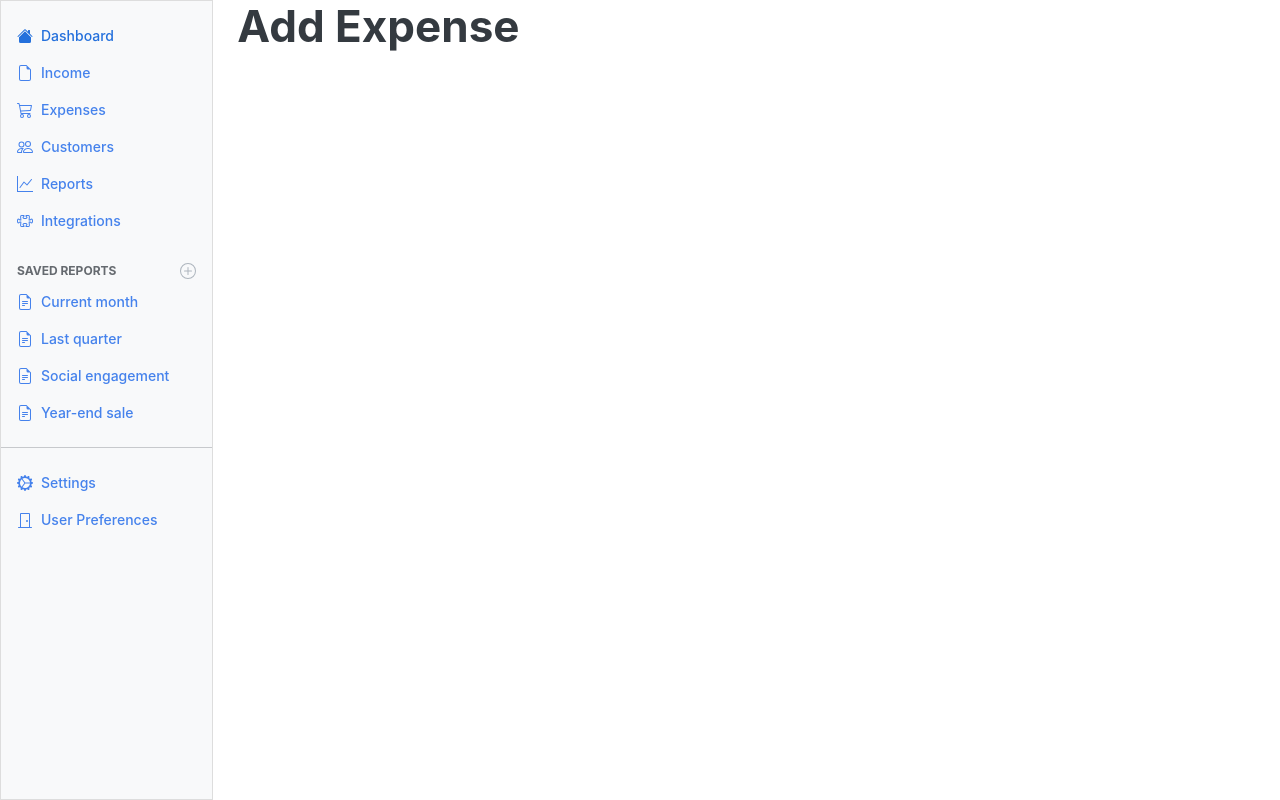
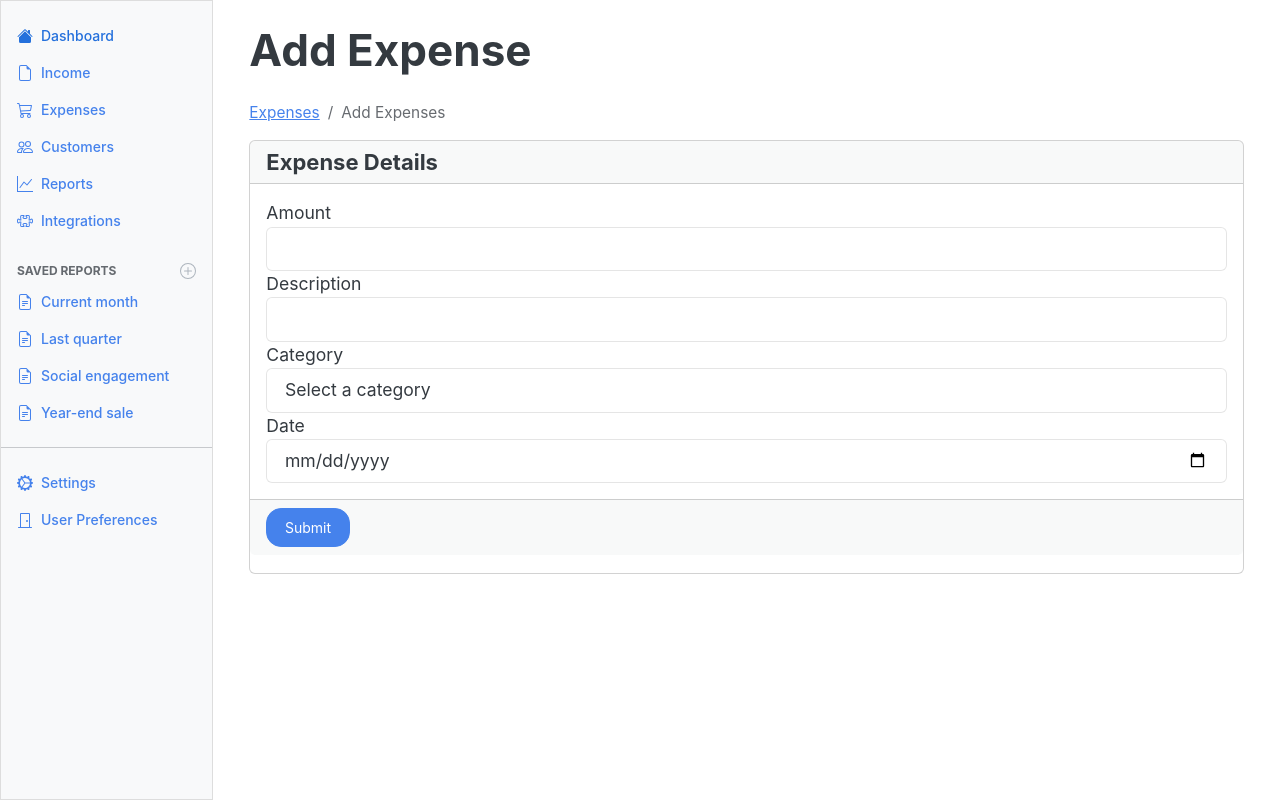
Before and after one commit to callmejoee/ALX-GP, a Django app: template expenses_website/templates/expenses/add_expenses.html in a window 1280 px wide. Shown: the part 73-873 px from the top of the page. Run offline with Django 5.2, Linux system fonts and the light colour scheme; the template is opened without the code that fills it, so the values that code supplies are empty; some libraries are stand-ins or nearby versions.

Commit message:
Implement the add expenses html page

```diff
--- a/expenses_website/templates/expenses/add_expenses.html
+++ b/expenses_website/templates/expenses/add_expenses.html
@@ -1,9 +1,49 @@
 {% extends 'base.html' %}
 
-
-
 {% block content %}
-
-    <h1>Add Expense</h1>
-
+<div class="container mt-4">
+    <h1 class="mb-4">Add Expense</h1>
+    <nav aria-label="breadcrumb">
+        <ol class="breadcrumb">
+            <li class="breadcrumb-item"><a href="{% url 'expenses' %}">Expenses</a></li>
+            <li class="breadcrumb-item active" aria-current="page">Add Expenses</li>
+        </ol>
+    </nav>
+    <div class="card">
+        <div class="card-header">
+            <h5 class="mb-0">Expense Details</h5>
+        </div>
+        {% csrf_token %}
+        <form action="{% url 'add-expense' %}" method="POST">
+            {% include 'partials/messages.html' %}
+            {% csrf_token %}
+            <div class="card-body">
+                <div class="form-group">
+                    <label for="amount">Amount</label>
+                    <input type="number" class="form-control" id="amount" name="amount" required>
+                </div>
+                <div class="form-group">
+                    <label for="description">Description</label>
+                    <input type="text" class="form-control" id="description" name="description">
+                </div>
+                <div class="form-group">
+                    <label for="category">Category</label>
+                    <select class="form-control" id="category" name="category" required>
+                        <option value="" disabled selected>Select a category</option>
+                        {% for category in categories %}
+                            <option value="{{category.name}}" name="category">{{category.name}}</option>
+                        {% endfor %}
+                    </select>
+                </div>
+                <div class="form-group">
+                    <label for="date">Date</label>
+                    <input type="date" class="form-control" id="date" name="date" required>
+                </div>
+            </div>
+            <div class="card-footer text-right">
+                <input type="submit" value="Submit" class="btn btn-primary">
+            </div>
+        </form>
+    </div>
+</div>
 {% endblock %}
```
